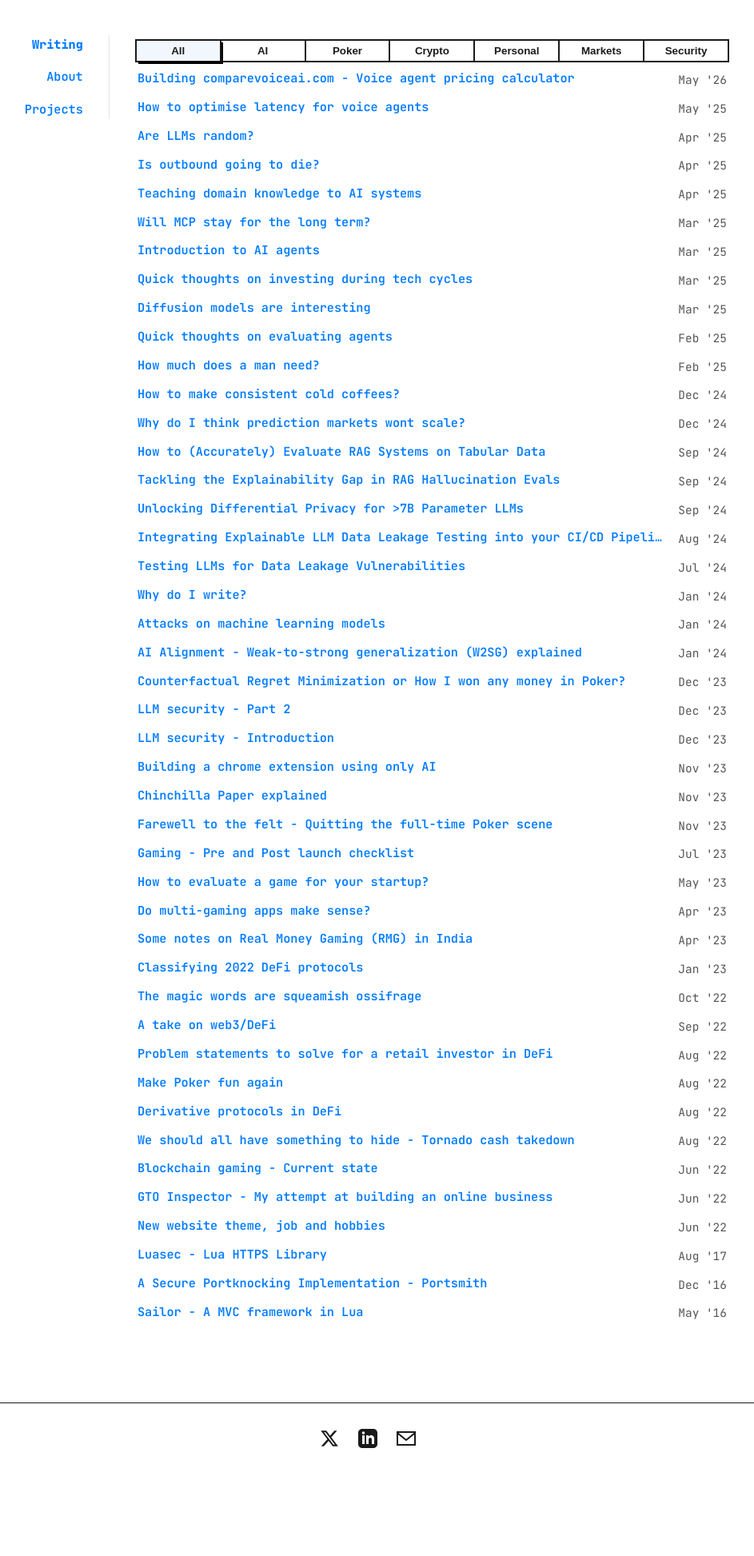
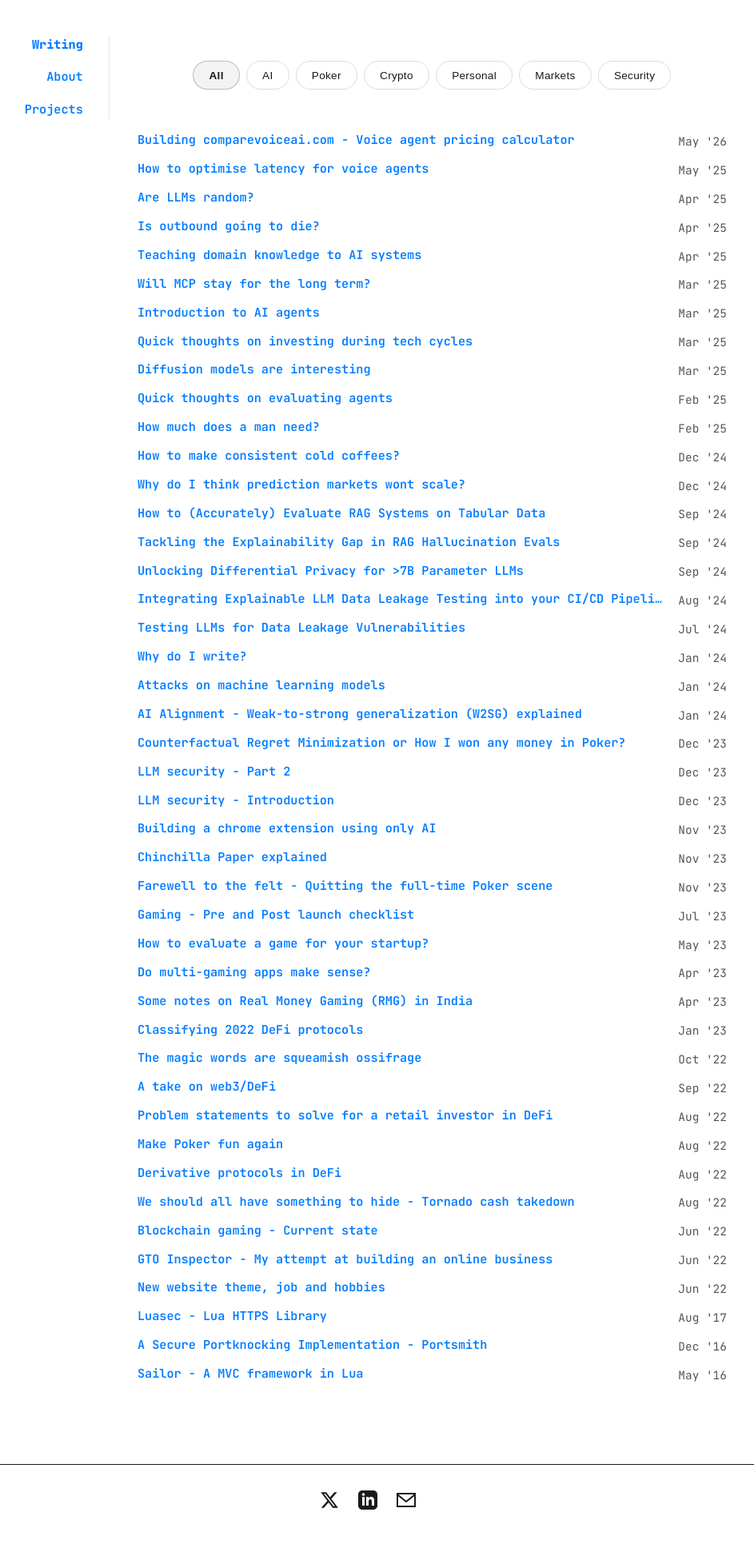
Before and after one commit to r-nikhil/r-nikhil.github.io, a Jekyll site: the page built from index.html, in a window 1280 px wide. Shown: the whole page at 80% size, without its empty margins (180-1123 px from the left). Built offline with Jekyll 4.4.1, drawn with Linux system fonts in a browser that asks for light colours; before the commit the page ends 1869 px from its top, so only the background shows below that.

Commit message:
Assistant checkpoint: Updated filters to minimal zen design with subtle animations
Assistant generated file changes:
- index.html: Update filter buttons to minimal zen design, Add responsive design for mobile filters

---

User prompt:

can you make the filters i have on my home page more stylish? i want it to be minimal looking and not too fancy. the current design is good but i feel like it can be improved. make it stylish. make it minimal. make it zen. make it stylish. surprise me

Replit-Commit-Author: Assistant
Replit-Commit-Session-Id: 49582ffe-2d82-481e-8879-dcd3438383ad

```diff
--- a/index.html
+++ b/index.html
@@ -24,42 +24,64 @@ layout: default
 </section>
 
 <style>
+@media screen and (max-width: 45rem) {
+  .category-filter {
+    gap: 0.4rem;
+    margin: 1.5rem 0 2rem 0;
+  }
+  .filter-btn {
+    padding: 0.5rem 1rem;
+    font-size: 0.8rem;
+    border-radius: 16px;
+  }
+}
+
 .category-filter {
   width: 100%;
-  border-collapse: separate;
-  border-spacing: 0;
-  margin: 5px 0;
-  border: 0.1px solid var(--border-color);
-  background-color: var(--bg-color);
+  margin: 2rem 0 3rem 0;
   display: flex;
   flex-wrap: wrap;
+  gap: 0.5rem;
+  justify-content: center;
 }
 .filter-btn {
-  padding: 1px;
-  text-align: center;
-  border: 1px solid var(--border-color);
-  transition: all 0.1s ease;
-  display: block;
-  font-weight: 700;
-  padding: 5px;
-  /* border-bottom: none; */
-  transition: all 0.2s ease;
-  background: none;
+  padding: 0.6rem 1.2rem;
+  background: transparent;
+  border: 1px solid rgba(26, 26, 26, 0.15);
+  border-radius: 20px;
   color: var(--text-color);
+  font-weight: 500;
+  font-size: 0.85rem;
   cursor: pointer;
-  flex: 1;
-  min-width: 100px;
+  transition: all 0.3s cubic-bezier(0.4, 0, 0.2, 1);
+  position: relative;
+  overflow: hidden;
+  min-width: auto;
+  letter-spacing: 0.02em;
+}
+.filter-btn::before {
+  content: '';
+  position: absolute;
+  top: 0;
+  left: -100%;
+  width: 100%;
+  height: 100%;
+  background: linear-gradient(90deg, transparent, rgba(26, 26, 26, 0.04), transparent);
+  transition: left 0.5s ease;
+}
+.filter-btn:hover::before {
+  left: 100%;
 }
 .filter-btn:hover {
-  transform: translate(-2px, -2px);
-  box-shadow: 3px 3px 0px 0px rgba(0,0,0,1);
-  background-color: rgba(0, 102, 204, 0.05);
-  color: var(--link-hover-color);
-  transform: scale(1.05);
+  border-color: rgba(26, 26, 26, 0.3);
+  transform: translateY(-1px);
+  box-shadow: 0 4px 12px rgba(26, 26, 26, 0.1);
 }
 .filter-btn.active {
-  background-color: rgba(0, 102, 204, 0.05);
-  box-shadow: 3px 3px 0px 0px rgba(0,0,0,1);
+  background: rgba(26, 26, 26, 0.05);
+  border-color: rgba(26, 26, 26, 0.25);
+  color: var(--text-color);
+  font-weight: 600;
 }
 .post-item.hidden {
   display: none;
```
